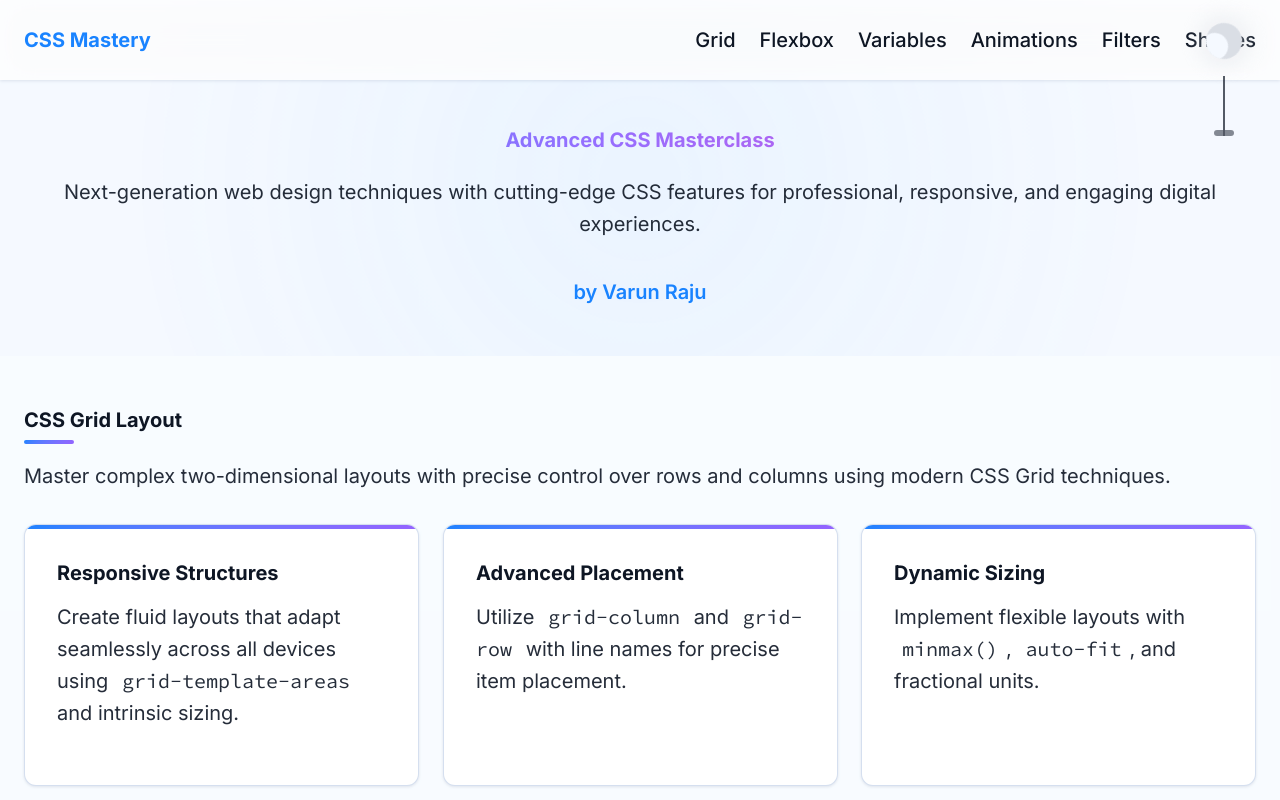
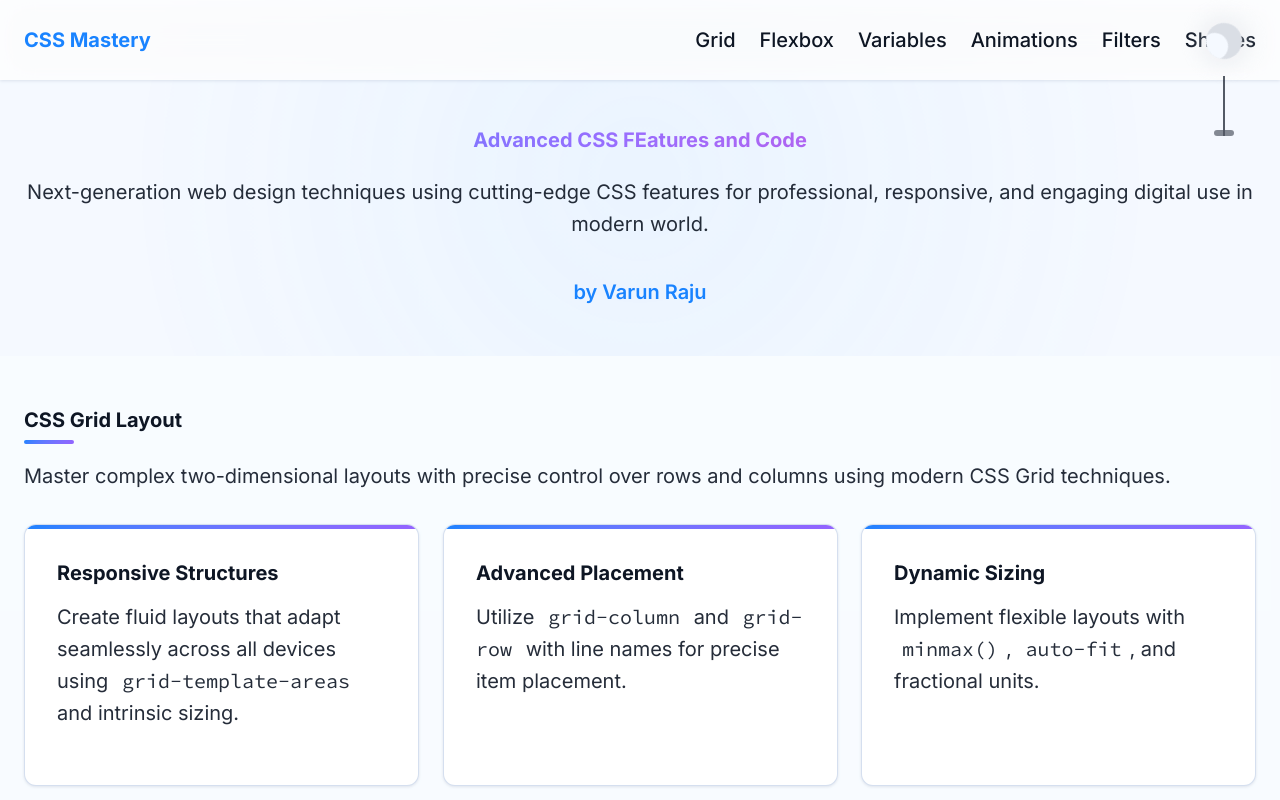
Before and after one commit to VRWebs/seminar, a plain HTML site: page penta.html in a window 1280 px wide. Shown: the top 800 px of the page. Drawn offline with Linux system fonts and the light colour scheme.

Commit message:
penta.html

```diff
--- a/penta.html
+++ b/penta.html
@@ -3,7 +3,7 @@
 <head>
     <meta charset="UTF-8">
     <meta name="viewport" content="width=device-width, initial-scale=1.0">
-    <title>Advanced CSS Masterclass | Next-Gen Web Design</title>
+    <title>Advanced CSS Code</title>
     <link rel="preconnect" href="https://fonts.googleapis.com">
     <link rel="preconnect" href="https://fonts.gstatic.com" crossorigin>
     <link href="https://fonts.googleapis.com/css2?family=Inter:wght@300;400;500;600;700&family=Source+Code+Pro:wght@400;500&display=swap" rel="stylesheet">
@@ -841,8 +841,8 @@
     <main>
         <section class="hero">
             <div class="container hero-content">
-                <h1>Advanced CSS Masterclass</h1>
-                <p>Next-generation web design techniques with cutting-edge CSS features for professional, responsive, and engaging digital experiences.</p>
+                <h1>Advanced CSS FEatures and Code</h1>
+                <p>Next-generation web design techniques using cutting-edge CSS features for professional, responsive, and engaging digital use in modern world.</p>
                 <span class="author">by Varun Raju</span>
             </div>
         </section>
```
